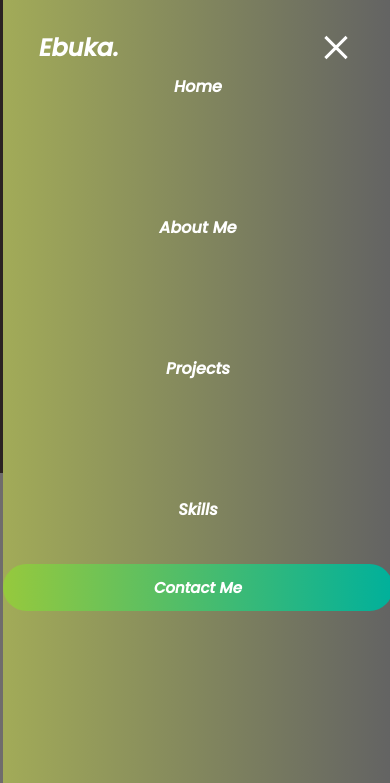
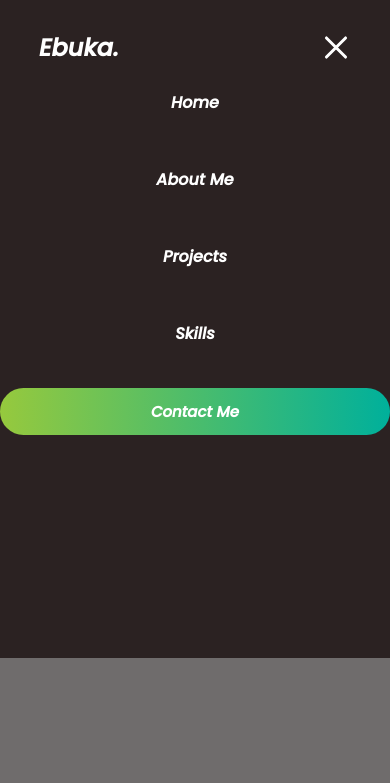
Before and after one commit to Codebadger99/About-me-Portfolio, a plain HTML site: page index.html in a window 390 px wide. Both pictures are taken after a click on the element 336 px from the left and 47 px from the top of the page. Shown: the top 783 px of the page. Drawn offline with nearby package versions, Linux system fonts and the light colour scheme.

Commit message:
Update style.css

```diff
--- a/style.css
+++ b/style.css
@@ -1,4 +1,5 @@
 @import url("https://fonts.googleapis.com/css2?family=Poppins:ital,wght@1,500&display=swap");
+
 * {
   padding: 0;
   margin: 0;
@@ -14,12 +15,15 @@ body {
   color: #fff;
   background-color: rgba(61, 57, 57, 0.74);
   overflow-x: hidden;
+  width: 100%;
+  height: 100%;
   overflow-y: scroll;
 }
 
 .header {
   background-color: rgb(43, 34, 34);
-  height: 56vh;
+  height: 78vh;
+  width: 100%;
 }
 
 nav > h1 {
@@ -74,6 +78,7 @@ nav ul li:hover::after {
   margin: 5px auto;
   transition: all 0.3s ease ease-in-out;
   background-color: #fff;
+  border-radius: 20em;
 }
 
 .sign-in {
@@ -727,48 +732,36 @@ svg {
 
   .hamburger.active .bar:nth-child(2) {
     opacity: 0;
+    transition: .3s ease-in-out;
   }
 
   .hamburger.active .bar:nth-child(1) {
     transform: translateY(8px) rotate(45deg);
+    transition: .4s ease-in-out;
   }
 
   .hamburger.active .bar:nth-child(3) {
     transform: translateY(-8px) rotate(-45deg);
+    transition: .4s ease-in-out;
   }
 
   ul {
     display: flex;
     flex-direction: column;
+    position: absolute;
+    top: 4em;
+    background-color: rgb(43, 34, 34);
     width: 100%;
-    position: fixed;
+    text-align: center;
+    margin-left: -2em;
+    padding: 1em 0;
+    right: 100%;
+    transition: .80s ease-in-out;
     gap: 2em;
-    top: -100%;
-    background: #636363; /* fallback for old browsers */
-    background: -webkit-linear-gradient(
-      to right,
-      #a2ab58,
-      #636363
-    ); /* Chrome 10-25, Safari 5.1-6 */
-    background: linear-gradient(
-      to right,
-      #a2ab58,
-      #636363
-    ); /* W3C, IE 10+/ Edge, Firefox 16+, Chrome 26+, Opera 12+, Safari 7+ */
-    text-align: center;
-    transition: 0.3s;
-    right: 15px;
-    left: 3px;
-    height: 100%;
-    z-index: 1;
-  }
-
-  ul > li {
-    margin-top: 4em;
   }
 
   ul.active {
-    top: 0;
+    right: 0;
   }
 
   .about-me {
```
